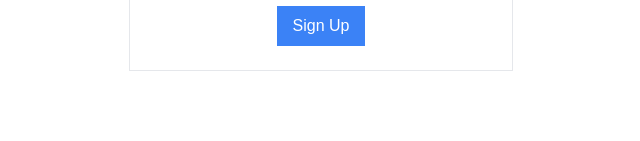
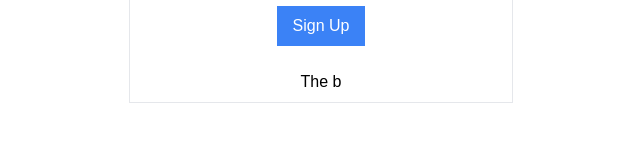
Before and after one commit to HeriYantodotDev/joke-factory-client, a React (Vite) app: page / in a window 1280 px wide. Shown: the part 483-624 px from the top of the page, without its empty margins (319-959 px from the left). Built offline with nearby package versions, Linux system fonts and the light colour scheme; a web font is replaced by a local one.

Commit message:
typewriter

```diff
--- /dev/null
+++ b/src/components/TypeWritter/Typewritter.component.tsx
@@ -0,0 +1,72 @@
+import { useEffect, useState, useRef } from 'react';
+
+interface TypeWritterProps {
+  text?: string[];
+}
+
+const textDataList = [
+  'Full Stack Developer',
+  'TypeScript/JavaScript Developer',
+  'Web Development Enthusiast',
+  'ReactJS/NodeJS Developer',
+];
+
+const textData: TypeWritterProps = {
+  text: textDataList,
+};
+
+export default function Typewriter({ text }: TypeWritterProps = textData) {
+  const [displayText, setDisplayText] = useState<string>('');
+  const displayTextArray = useRef<string[]>(text ?? []);
+  const arrayIndex = useRef<number>(0);
+  const itemIndex = useRef<number>(0);
+  const isReversed = useRef<boolean>(false);
+
+  useEffect(() => {
+    const typeWriterInterval = setInterval(() => {
+      if (arrayIndex.current === displayTextArray.current.length) {
+        arrayIndex.current = 0;
+      }
+
+      if (!isReversed.current) {
+        if (
+          itemIndex.current <
+          displayTextArray.current[arrayIndex.current].length
+        ) {
+          setDisplayText(
+            displayText +
+              displayTextArray.current[arrayIndex.current][itemIndex.current]
+          );
+          itemIndex.current += 1;
+        }
+        if (
+          itemIndex.current >=
+          displayTextArray.current[arrayIndex.current].length
+        ) {
+          isReversed.current = true;
+        }
+        return;
+      }
+
+      if (isReversed.current) {
+        if (itemIndex.current > 0) {
+          setDisplayText((prevText) => prevText.slice(0, -1));
+          itemIndex.current -= 1;
+          return;
+        }
+        if (itemIndex.current <= 0) {
+          isReversed.current = false;
+          arrayIndex.current += 1;
+        }
+      }
+    }, 100);
+
+    return () => {
+      clearInterval(typeWriterInterval);
+    };
+  }, [displayText]);
+
+  return <div className="h-8">{displayText}</div>;
+}
+
+Typewriter.defaultProps = textData;
--- a/src/pages/SignUp/SignUp.component.tsx
+++ b/src/pages/SignUp/SignUp.component.tsx
@@ -4,6 +4,7 @@ import { SignUpPostType } from './SignUp.component.types';
 import FormInput from '../../components/FormInput/FormInput.component';
 import Button from '../../components/Button/Button.component';
 import Spinner from '../../components/Spinner/Spinner.component';
+import Typewriter from '../../components/TypeWritter/Typewritter.component';
 
 function useInputState(initialValue = '') {
   const [value, setValue] = useState<string>(initialValue);
@@ -20,6 +21,12 @@ function useInputState(initialValue = '') {
 function checkIfButtonIsDisabled(password: string, passwordRepeat: string) {
   return !(password && passwordRepeat) || password !== passwordRepeat;
 }
+
+const typewriterArray = [
+  'Joke Factory',
+  'The best platform',
+  'For sharing jokes',
+];
 
 export default function SignUp() {
   const userNameInput = useInputState();
@@ -91,6 +98,7 @@ export default function SignUp() {
             Sign Up
           </Button>
         </div>
+        <Typewriter text={typewriterArray} />
       </form>
     </div>
   );
```
